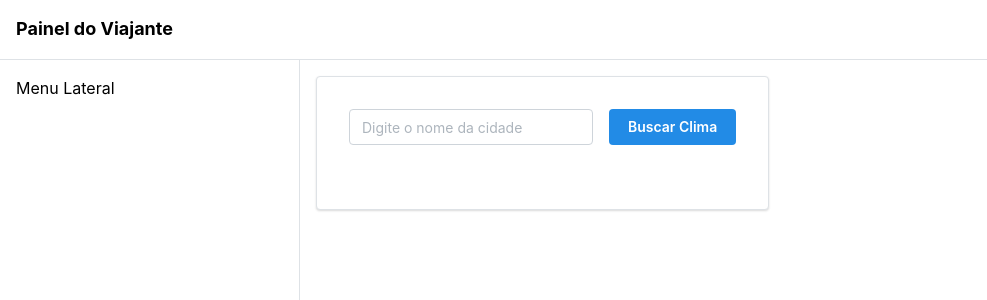
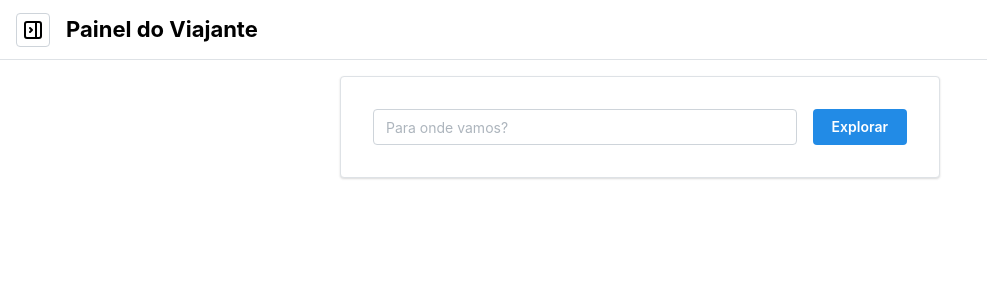
Before and after one commit to AndreBauzil/travel-panel, a React app in the folder frontend/: page / in a window 1280 px wide. Shown: the top 300 px of the page, without its empty margins (0-987 px from the left). Built offline with nearby package versions, Linux system fonts and the light colour scheme; the HTML template or start-up script is replaced by a standard one.

Commit message:
feat(ui): refine layout, centralize search, and add collapsible navbar

```diff
--- a/frontend/src/App.tsx
+++ b/frontend/src/App.tsx
@@ -1,38 +1,48 @@
 // frontend/src/App.tsx
 import { useState } from 'react';
 import axios from 'axios';
-import { AppShell, Burger, Group, TextInput, Button, Paper, Text, Image, Center, Loader, Alert } from '@mantine/core';
+
+import {
+  AppShell, Burger, Group, TextInput, Button, Paper, Text, Image, Center, Loader, Alert, ActionIcon, Card, SimpleGrid, Title
+} from '@mantine/core';
 import { useDisclosure } from '@mantine/hooks';
-import { IconAlertCircle } from '@tabler/icons-react';
+import { IconAlertCircle, IconLayoutSidebarLeftCollapse, IconLayoutSidebarRightCollapse, IconCloud } from '@tabler/icons-react';
 
-// Interface para o formato dos dados que se espera
-interface WeatherData {
+
+interface CityInfoData {
   city: string;
+  weather: {
     temperature: number;
     description: string;
     icon: string;
+  };
+  photo: {
+    url: string | null; // Nulo caso não encontrar foto
+    photographer: string | null;
+  };
 }
 
 function App() {
   const [opened, { toggle }] = useDisclosure();
+  const [desktopNavCollapsed, setDesktopNavCollapsed] = useState(true);
+
   const [city, setCity] = useState('');
-  const [weatherData, setWeatherData] = useState<WeatherData | null>(null);
+  const [cityInfo, setCityInfo] = useState<CityInfoData | null>(null);
   const [loading, setLoading] = useState(false);
   const [error, setError] = useState<string | null>(null);
 
-  const fetchWeather = async () => {
-    if (!city) return; // Não busca se o campo estiver vazio
+  const fetchCityInfo = async () => {
+    if (!city) return;
     setLoading(true);
     setError(null);
-    setWeatherData(null); // Limpa dados anteriores
+    setCityInfo(null);
 
     try {
-      // Requisição para a nossa API Rails
-      const response = await axios.get(`http://localhost:3000/weather?city=${city}`);
-      setWeatherData(response.data);
+      const response = await axios.get(`http://localhost:3000/city_info?city=${city}`);
+      setCityInfo(response.data);
     } catch (err: any) {
-      console.error("Erro ao buscar clima:", err);
-      setError(err.response?.data?.error || err.message || "Erro desconhecido ao buscar clima.");
+      console.error("Erro ao buscar informações da cidade:", err);
+      setError(err.response?.data?.error || err.message || "Erro desconhecido.");
     } finally {
       setLoading(false);
     }
@@ -41,59 +51,94 @@ function App() {
   return (
     <AppShell
       header={{ height: 60 }}
-      navbar={{ width: 300, breakpoint: 'sm', collapsed: { mobile: !opened } }}
+      navbar={{
+        width: 300,
+        breakpoint: 'sm',
+        collapsed: { mobile: !opened, desktop: desktopNavCollapsed }
+      }}
       padding="md"
     >
       <AppShell.Header>
         <Group h="100%" px="md">
           <Burger opened={opened} onClick={toggle} hiddenFrom="sm" size="sm" />
-          <Text fw={700} size="lg">Painel do Viajante</Text>
+          <ActionIcon
+            onClick={() => setDesktopNavCollapsed((prev) => !prev)}
+            variant="default"
+            size="lg"
+            aria-label="Toggle navigation"
+            visibleFrom="sm"
+          >
+            {desktopNavCollapsed ? <IconLayoutSidebarRightCollapse /> : <IconLayoutSidebarLeftCollapse />}
+          </ActionIcon>
+
+          <Title order={3}>Painel do Viajante</Title>
         </Group>
       </AppShell.Header>
 
       <AppShell.Navbar p="md">
-        Menu Lateral
+        Navegação
       </AppShell.Navbar>
 
-      <AppShell.Main>
-        <Paper shadow="xs" p="xl" withBorder>
+      <AppShell.Main w="100vw">
+        <Center>
+          <Paper shadow="xs" p="xl" mb="xl" withBorder style={{ width: '100%', maxWidth: '600px' }}>
             <Group>
               <TextInput
-              placeholder="Digite o nome da cidade"
+                placeholder="Para onde vamos?"
                 value={city}
                 onChange={(event) => setCity(event.currentTarget.value)}
                 style={{ flex: 1 }}
-              onKeyDown={(event) => {
-                if (event.key === 'Enter') fetchWeather();
-              }}
+                onKeyDown={(event) => { if (event.key === 'Enter') fetchCityInfo(); }}
               />
-            <Button onClick={fetchWeather} loading={loading}>Buscar Clima</Button>
+              <Button onClick={fetchCityInfo} loading={loading}>Explorar</Button>
             </Group>
+          </Paper>
+        </Center>
 
         {/* Resultados */}
-          <Center mt="xl">
-            {loading && <Loader />}
+        {loading && <Center mt="xl"><Loader /></Center>}
         {error && (
-              <Alert variant="light" color="red" title="Erro" icon={<IconAlertCircle />}>
+          <Alert mt="xl" variant="light" color="red" title="Erro" icon={<IconAlertCircle />}>
             {error}
           </Alert>
         )}
-            {weatherData && (
-              <Paper shadow="md" p="lg" radius="md" withBorder style={{ textAlign: 'center' }}>
-                <Text size="xl" fw={700}>{weatherData.city}</Text>
+        {cityInfo && (
+          <SimpleGrid cols={{ base: 1, sm: 2 }} spacing="xl" mt="xl">
+            {/* Clima */}
+            <Card shadow="sm" padding="lg" radius="md" withBorder>
+              <Group justify="space-between" mb="xs">
+                <Text fw={500}>Clima em {cityInfo.city}</Text>
+                <IconCloud size={20} />
+              </Group>
+              <Center>
                 <Image
-                  src={weatherData.icon}
-                  alt={weatherData.description}
-                  height={100}
-                  width={100}
-                  mx="auto"
+                  src={cityInfo.weather.icon}
+                  alt={cityInfo.weather.description}
+                  height={80}
+                  width={80}
                 />
-                <Text size="lg">{weatherData.temperature}°C</Text>
-                <Text c="dimmed">{weatherData.description}</Text>
-              </Paper>
+              </Center>
+              <Text ta="center" size="xl" fw={700} mt="md">{cityInfo.weather.temperature}°C</Text>
+              <Text ta="center" c="dimmed" tt="capitalize">{cityInfo.weather.description}</Text>
+            </Card>
+
+            {/* Foto */}
+            {cityInfo.photo?.url && ( // Se houver URL da foto
+              <Card shadow="sm" padding="lg" radius="md" withBorder>
+                <Card.Section>
+                  <Image
+                    src={cityInfo.photo.url}
+                    height={200}
+                    alt={`Foto de ${cityInfo.city}`}
+                  />
+                </Card.Section>
+                <Text size="sm" c="dimmed" mt="md">
+                  Foto por: {cityInfo.photo.photographer || 'Desconhecido'} (via Unsplash)
+                </Text>
+              </Card>
             )}
-          </Center>
-        </Paper>
+          </SimpleGrid>
+        )}
       </AppShell.Main>
     </AppShell>
   );
```
Lines whose indentation alone changed are shown as unchanged.
